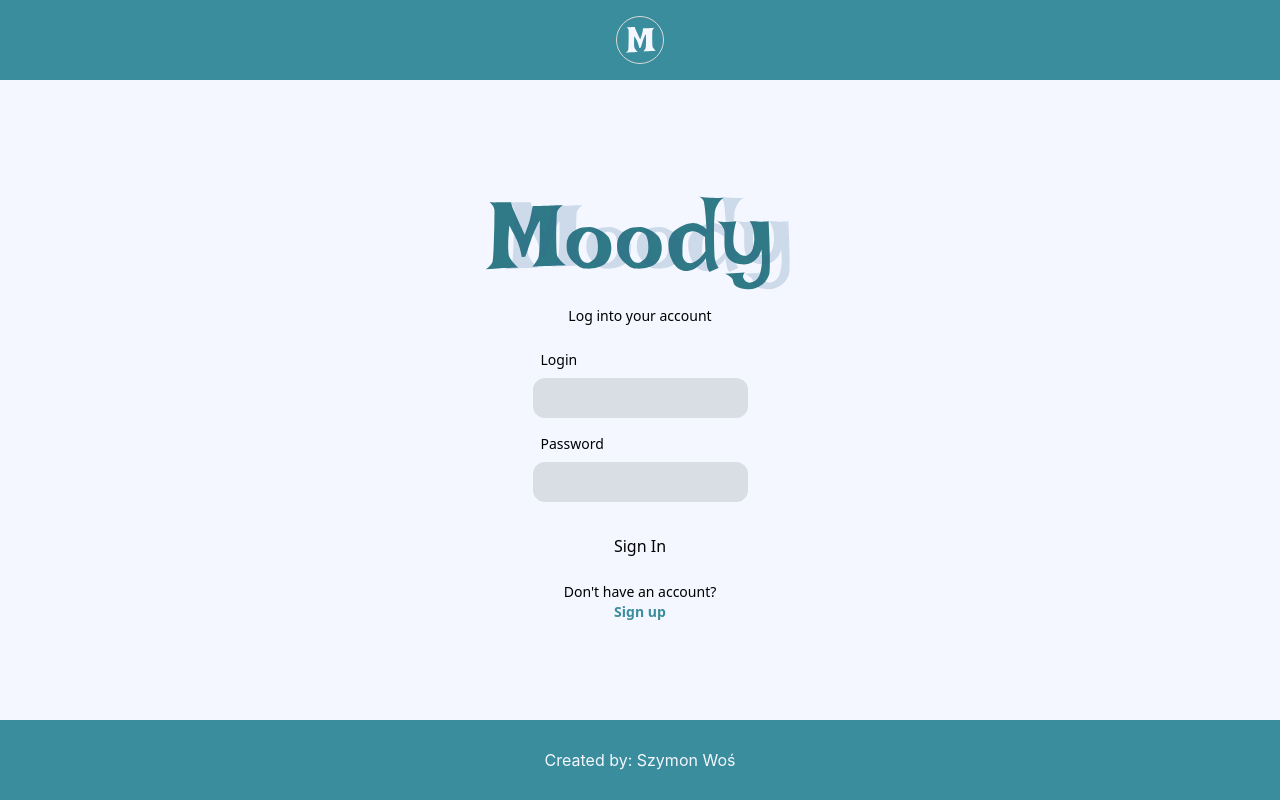
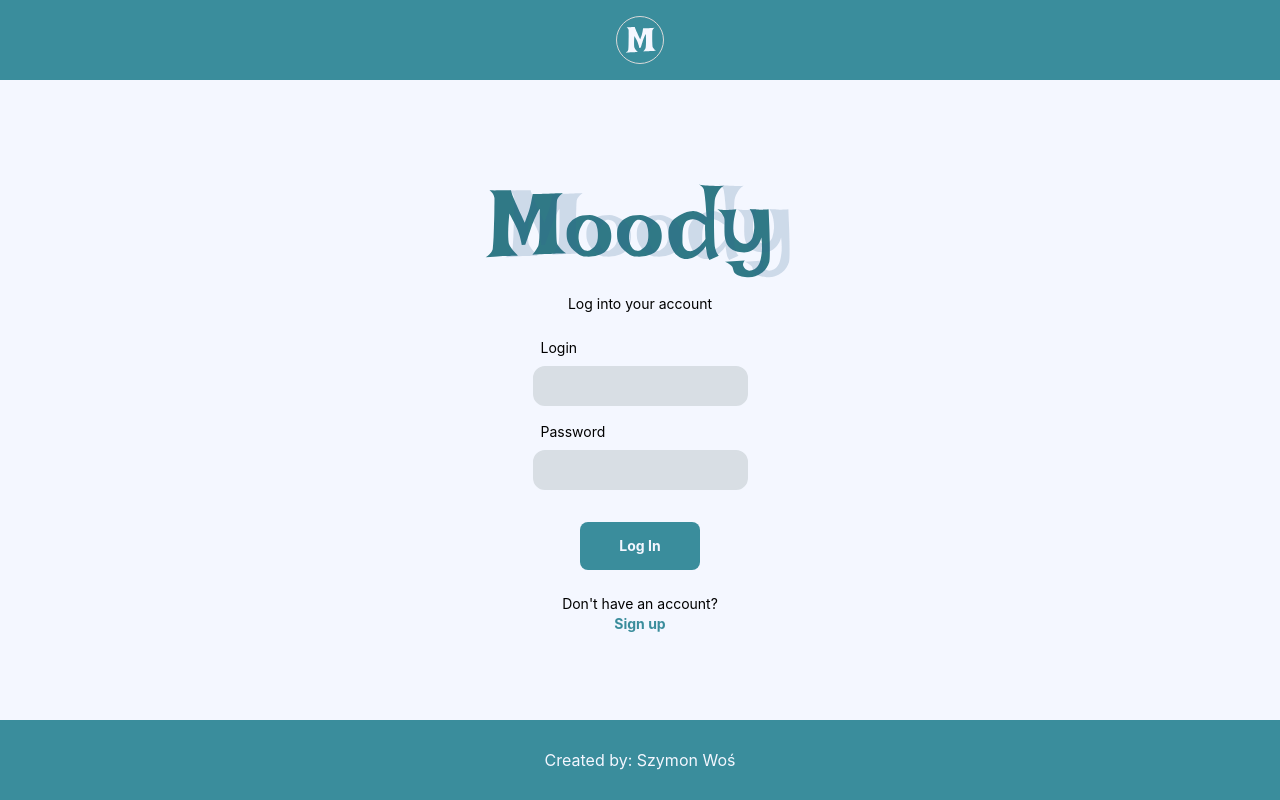
Before and after one commit to swos13/moody, a Next.js app: page /login in a window 1280 px wide. Built offline with nearby package versions, Linux system fonts and the light colour scheme; a web font is replaced by a local one.

Commit message:
design - finish login page design

```diff
--- a/src/app/(auth)/login/page.tsx
+++ b/src/app/(auth)/login/page.tsx
@@ -4,6 +4,7 @@ import { useForm } from "react-hook-form";
 import FormInput from "@/components/FormInput";
 import Image from "next/image";
 import Link from "next/link";
+import Button from "@/components/Button";
 
 export default function Login() {
   const { handleSubmit } = useForm();
@@ -26,9 +27,11 @@ export default function Login() {
         <FormInput label="Login" id="login" />
         <FormInput label="Password" id="password" />
 
-        <button type="submit" className="mt-4">
-          Sign In
-        </button>
+        <Button
+          text="Log In"
+          handleClick={handleSubmit(onSubmit)}
+          componentStyles={"mt-4"}
+        />
       </form>
       <div className="flex flex-col justify-center items-center mt-6">
         <p>Don't have an account?</p>
--- a/src/components/Button.tsx
+++ b/src/components/Button.tsx
@@ -1,26 +1,68 @@
 "use client";
 
-export default function Button() {
+import { useEffect, useState } from "react";
+
+type ButtonVariants = "contained" | "outlined";
+
+interface IButton {
+  text: string;
+  handleClick: () => void;
+  variant?: ButtonVariants;
+  componentStyles?: string;
+}
+
+const buttonStyles = {
+  contained: "bg-main ",
+  outlined: "b-2 border-solid border-main",
+};
+
+export default function Button({
+  text,
+  handleClick,
+  componentStyles,
+  variant,
+}: IButton) {
   //test firebase
-  const handleAddUser = async () => {
-    try {
-      await fetch("/api/mood", {
-        method: "POST",
-        body: JSON.stringify({
-          userId: -1,
-          type: "excellent",
-          date: "12/2024",
-          note: "",
-        }),
-      });
-    } catch (e) {
-      console.error("Error adding document: ", e);
-    }
-  };
+  // const handleAddUser = async () => {
+  //   try {
+  //     await fetch("/api/mood", {
+  //       method: "POST",
+  //       body: JSON.stringify({
+  //         userId: -1,
+  //         type: "excellent",
+  //         date: "12/2024",
+  //         note: "",
+  //       }),
+  //     });
+  //   } catch (e) {
+  //     console.error("Error adding document: ", e);
+  //   }
+  // };
+
+  const [styles, setStyles] = useState<string>(buttonStyles.contained);
+  console.log(styles);
+
+  useEffect(() => {
+    const variantStyles =
+      variant === "contained" || variant === undefined
+        ? buttonStyles.contained
+        : buttonStyles.outlined;
+    setStyles(variantStyles);
+  }, [variant]);
+
+  console.log(styles);
 
   return (
-    <button className="bg-mood-happy" onClick={handleAddUser}>
-      Add user
+    <button
+      className={
+        "w-[120px] h-[48px] rounded-lg text-text-light font-bold text-sm hover:bg-main-darker active:bg-main-active " +
+        styles +
+        " " +
+        componentStyles
+      }
+      onClick={handleClick}
+    >
+      {text}
     </button>
   );
 }
--- a/src/styles/globals.css
+++ b/src/styles/globals.css
@@ -5,6 +5,10 @@
 @tailwind utilities;
 
 @layer base {
+  body {
+    @apply font-inter;
+  }
+
   label,
   p,
   a {
@@ -15,4 +19,8 @@
     @apply text-main;
     @apply font-bold;
   }
+
+  a:active {
+    @apply text-main-active;
+  }
 }
--- a/tailwind.config.ts
+++ b/tailwind.config.ts
@@ -16,6 +16,7 @@ export default {
       colors: {
         main: "#3A8D9C",
         "main-darker": "#307986",
+        "main-active": "#245862",
         background: "#F4F7FF",
         "text-light": "#F4F7FF",
         input: "#D8DEE4",
```
